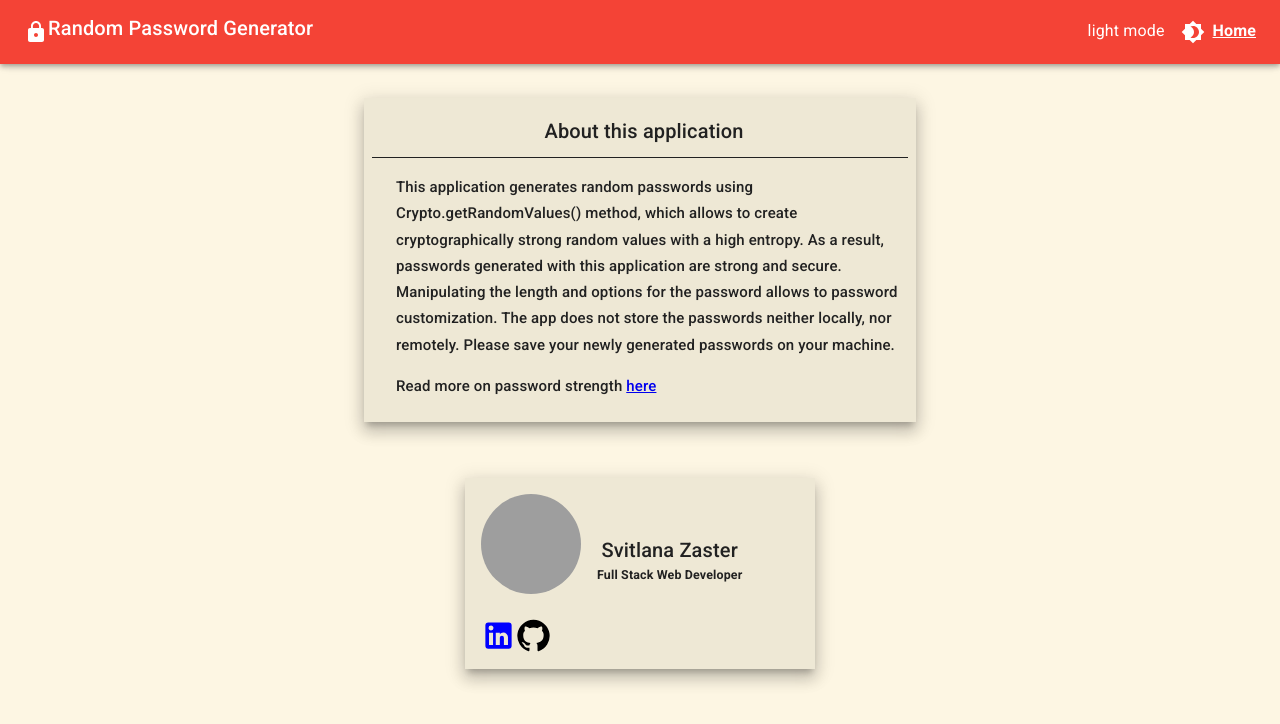
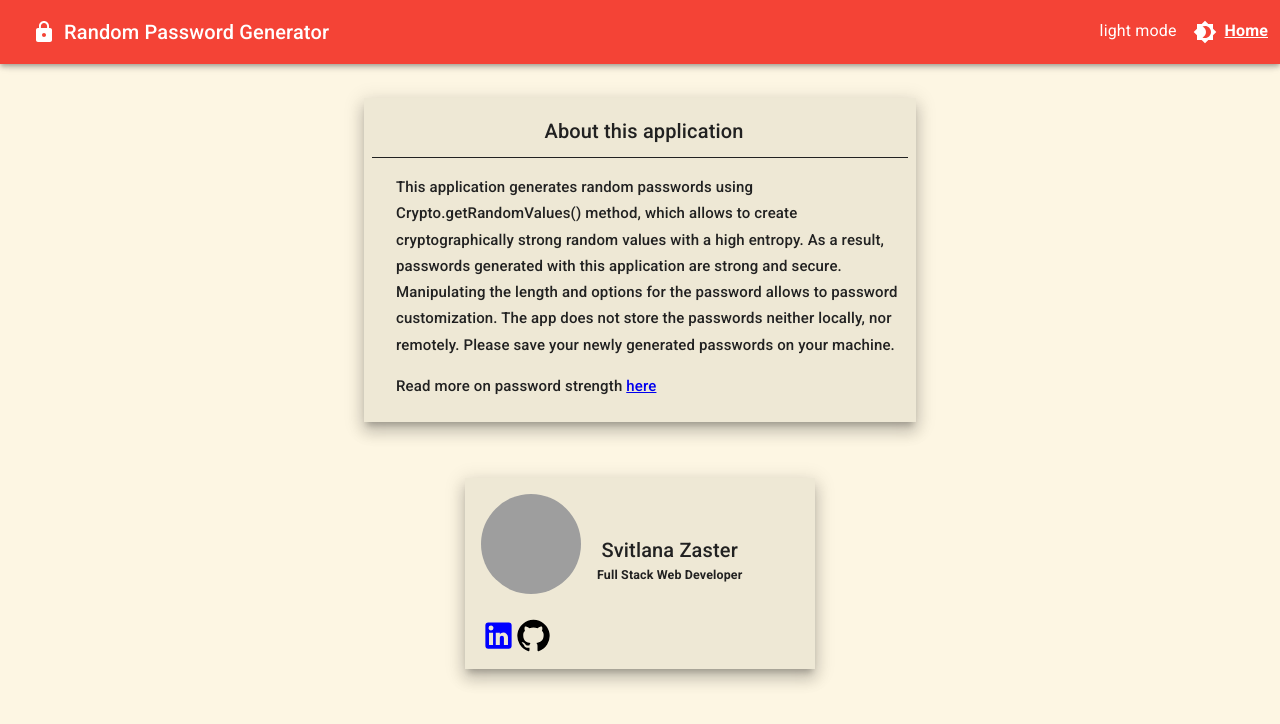
Before and after one commit to szaster/Password-Generator, a React (Create React App) app: page /about in a window 1280 px wide. Shown: the top 724 px of the page. Built offline with nearby package versions, Linux system fonts and the light colour scheme; grey boxes are pictures that could not be loaded; the HTML template or start-up script is replaced by a standard one.

Commit message:
Header bug fix

```diff
--- a/src/pages/components/Header.js
+++ b/src/pages/components/Header.js
@@ -1,18 +1,18 @@
 import React from "react";
 import LockIcon from "@mui/icons-material/Lock";
 import { makeStyles } from "@mui/styles";
-import { AppBar, Typography, Toolbar } from "@mui/material";
+import { AppBar, Typography, Toolbar, IconButton } from "@mui/material";
 import { Link, useLocation, BrowserRouter as Router } from "react-router-dom";
 import { BoxedThemeToggle } from "./BoxedThemeToggle";
 
 const useStyles = makeStyles(() => ({
-  title: {
-    marginLeft: "20px",
+  leftToolbar: {
+    marginRight: 16,
+    marginLeft: -12,
   },
-  layout: {
-    display: "flex",
-    flexGrow: 20,
-    justifyContent: "space-between",
+  rightToolbar: {
+    marginLeft: "auto",
+    marginRight: -12,
   },
 }));
 
@@ -44,17 +44,18 @@ export function Header() {
     <div>
       <AppBar position="fixed">
         <Toolbar>
-          <LockIcon />
-          <div className={classes.layout}>
-            <Typography className={classes.title} variant="h6" component="h1">
-              Random Password Generator
-            </Typography>
+          <IconButton className={classes.menuButton} color="inherit">
+            <LockIcon />
+          </IconButton>
 
-            <div>
-              <BoxedThemeToggle />
-              <HeaderLink pathname={location.pathname} />
-            </div>
-          </div>
+          <Typography variant="h6" component="h1">
+            Random Password Generator
+          </Typography>
+
+          <section className={classes.rightToolbar}>
+            <BoxedThemeToggle />
+            <HeaderLink pathname={location.pathname} />
+          </section>
         </Toolbar>
       </AppBar>
     </div>
```
